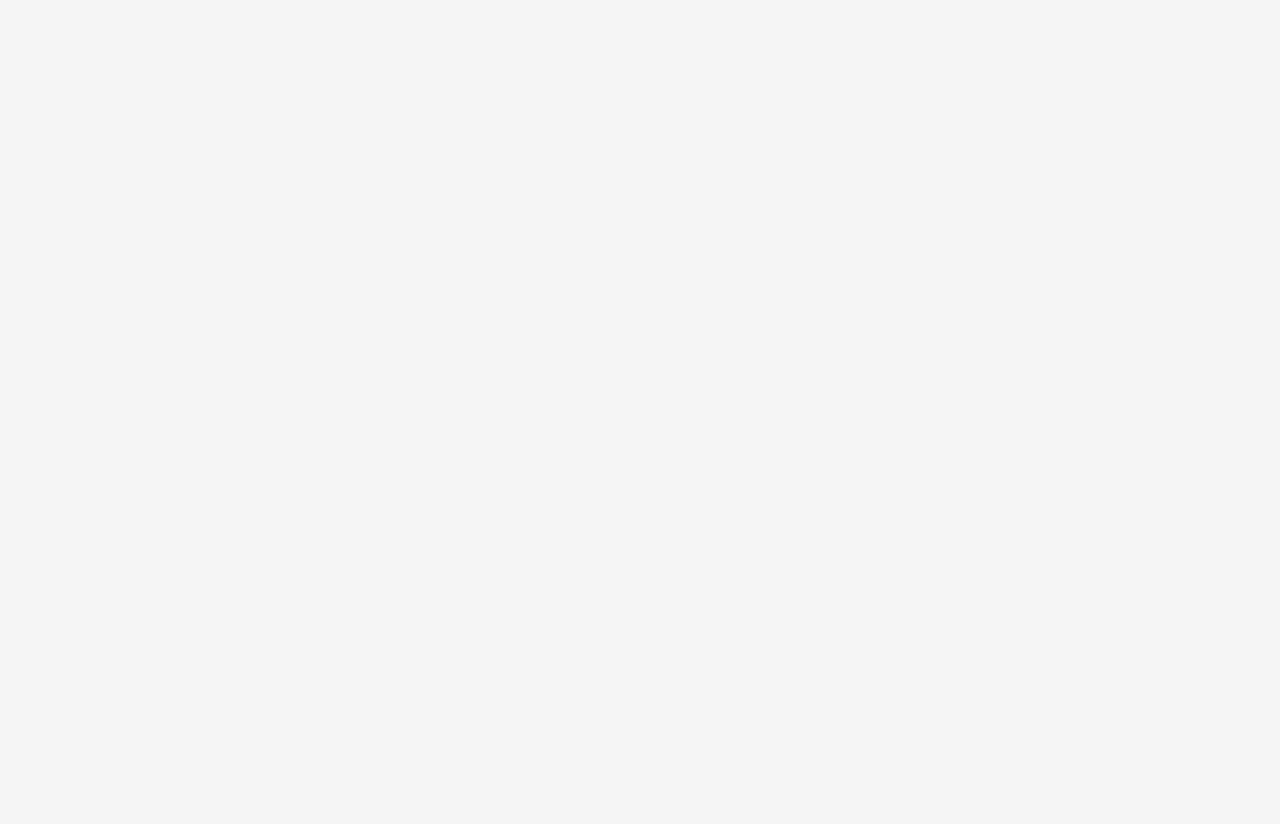
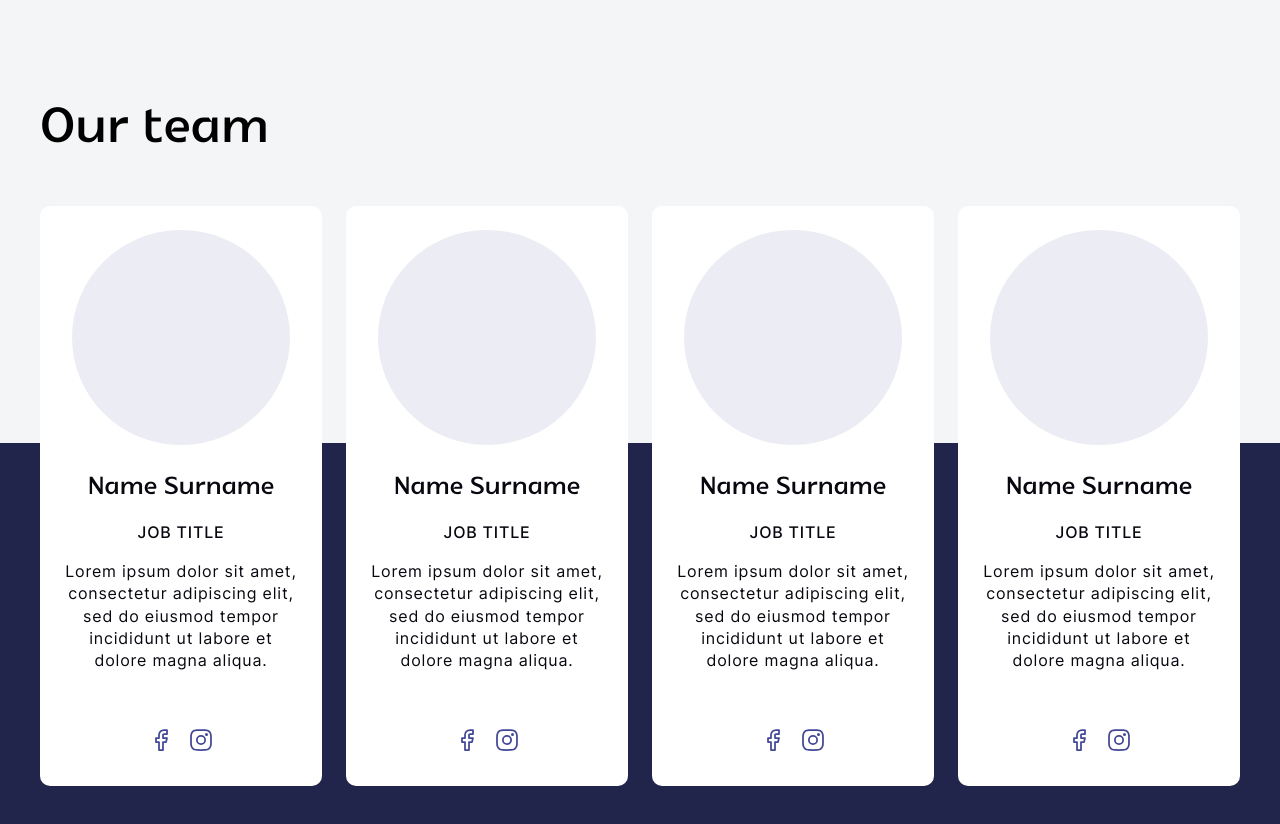
Before and after one commit to Guntyk/euro-dance-confederation-landing, a React (Create React App) app: page / in a window 1280 px wide. Shown: the part 3258-4082 px from the top of the page. Before the commit the page ends 3258 px from the top, so only its background shows below. Built offline with nearby package versions, Linux system fonts and the light colour scheme.

Commit message:
Team Added

```diff
--- a/src/App.jsx
+++ b/src/App.jsx
@@ -2,6 +2,7 @@ import Testimonials from "./components/Testimonials/Testimonials";
 import Header from "./components/Header/Header";
 import Stats from "./components/Stats/Stats";
 import Hero from "./components/Hero/Hero";
+import Team from "./components/Team/Team";
 import Map from "./components/Map/Map";
 
 export default function App() {
@@ -13,6 +14,7 @@ export default function App() {
         <Stats />
         <Testimonials />
         <Map />
+        <Team />
       </main>
     </>
   );
--- /dev/null
+++ b/src/components/Team/Team.css
@@ -0,0 +1,75 @@
+.team {
+  position: relative;
+  padding: 6.25em 0;
+}
+
+.team::before {
+  content: "";
+  position: absolute;
+  bottom: 0;
+  left: 0;
+  width: 100%;
+  height: 50%;
+  background: var(--blue);
+  z-index: -1;
+}
+
+.team-list {
+  margin-top: 3em;
+  display: flex;
+  justify-content: space-between;
+  align-items: center;
+  gap: 1.5em;
+}
+
+.team-mark {
+  display: flex;
+  width: 17.625em;
+  height: 33.25em;
+  padding: 1.5em;
+  flex-direction: column;
+  align-items: center;
+  gap: 1.5em;
+  background: #fff;
+  border-radius: 10px;
+}
+
+.team-mark .photo {
+  width: 13.625em;
+  height: 13.625em;
+  border-radius: 50%;
+  background: var(--light-gray);
+}
+
+.team-mark .info {
+  display: flex;
+  flex-direction: column;
+  align-items: center;
+  text-align: center;
+  gap: 1em;
+  color: var(--black);
+  font-weight: 400;
+}
+
+.team-mark .name {
+  font-family: "Glametrix";
+  font-size: 2.25em;
+  font-weight: 700;
+  line-height: 1;
+}
+
+.team-mark .role {
+  font-size: 1em;
+  font-weight: 500;
+  line-height: 1.4;
+  letter-spacing: 0.05em;
+  text-transform: uppercase;
+}
+
+.team-mark .description {
+  height: 8.5em;
+  font-size: 1em;
+  line-height: 1.4;
+  letter-spacing: 0.05em;
+  overflow: hidden;
+}
--- /dev/null
+++ b/src/components/Team/Team.jsx
@@ -0,0 +1,130 @@
+import "./Team.css";
+
+export default function Team() {
+  return (
+    <section className="team">
+      <div className="container">
+        <h3 className="sec-title">Our team</h3>
+        <ul className="team-list">
+          <li className="team-mark">
+            <div className="photo"></div>
+            <div className="info">
+              <h5 className="name">Name Surname</h5>
+              <span className="role">Job Title</span>
+              <p className="description">
+                Lorem ipsum dolor sit amet, consectetur adipiscing elit, sed do
+                eiusmod tempor incididunt ut labore et dolore magna aliqua.
+              </p>
+            </div>
+            <div className="socials">
+              <a href="#" className="facebook">
+                <Facebook />
+              </a>
+              <a href="#" className="instagram">
+                <Instagram />
+              </a>
+            </div>
+          </li>
+          <li className="team-mark">
+            <div className="photo"></div>
+            <div className="info">
+              <h5 className="name">Name Surname</h5>
+              <span className="role">Job Title</span>
+              <p className="description">
+                Lorem ipsum dolor sit amet, consectetur adipiscing elit, sed do
+                eiusmod tempor incididunt ut labore et dolore magna aliqua.
+              </p>
+            </div>
+            <div className="socials">
+              <a href="#" className="facebook">
+                <Facebook />
+              </a>
+              <a href="#" className="instagram">
+                <Instagram />
+              </a>
+            </div>
+          </li>
+          <li className="team-mark">
+            <div className="photo"></div>
+            <div className="info">
+              <h5 className="name">Name Surname</h5>
+              <span className="role">Job Title</span>
+              <p className="description">
+                Lorem ipsum dolor sit amet, consectetur adipiscing elit, sed do
+                eiusmod tempor incididunt ut labore et dolore magna aliqua.
+              </p>
+            </div>
+            <div className="socials">
+              <a href="#" className="facebook">
+                <Facebook />
+              </a>
+              <a href="#" className="instagram">
+                <Instagram />
+              </a>
+            </div>
+          </li>
+          <li className="team-mark">
+            <div className="photo"></div>
+            <div className="info">
+              <h5 className="name">Name Surname</h5>
+              <span className="role">Job Title</span>
+              <p className="description">
+                Lorem ipsum dolor sit amet, consectetur adipiscing elit, sed do
+                eiusmod tempor incididunt ut labore et dolore magna aliqua.
+              </p>
+            </div>
+            <div className="socials">
+              <a href="#" className="facebook">
+                <Facebook />
+              </a>
+              <a href="#" className="instagram">
+                <Instagram />
+              </a>
+            </div>
+          </li>
+        </ul>
+      </div>
+    </section>
+  );
+}
+
+function Facebook() {
+  return (
+    <svg
+      className="facebook-icon"
+      width="40"
+      height="40"
+      viewBox="0 0 40 40"
+      fill="none"
+      xmlns="http://www.w3.org/2000/svg"
+    >
+      <path
+        d="M26 10H23C21.6739 10 20.4021 10.5268 19.4645 11.4645C18.5268 12.4021 18 13.6739 18 15V18H15V22H18V30H22V22H25L26 18H22V15C22 14.7348 22.1054 14.4804 22.2929 14.2929C22.4804 14.1054 22.7348 14 23 14H26V10Z"
+        stroke="#424895"
+        strokeWidth="1.75"
+        strokeLinecap="round"
+        strokeLinejoin="round"
+      />
+    </svg>
+  );
+}
+
+function Instagram() {
+  return (
+    <svg
+      width="40"
+      height="40"
+      viewBox="0 0 40 40"
+      fill="none"
+      xmlns="http://www.w3.org/2000/svg"
+    >
+      <path
+        d="M24.122 10.06C23.056 10.01 22.717 10 20 10C17.283 10 16.944 10.013 15.878 10.06C14.812 10.11 14.088 10.277 13.45 10.525C12.7824 10.7757 12.1777 11.1692 11.678 11.678C11.1688 12.1773 10.7752 12.7822 10.525 13.45C10.277 14.088 10.11 14.812 10.06 15.878C10.01 16.944 10 17.283 10 20C10 22.717 10.013 23.056 10.06 24.122C10.11 25.187 10.277 25.913 10.525 26.55C10.7759 27.2175 11.1694 27.8222 11.678 28.322C12.1775 28.8309 12.7823 29.2245 13.45 29.475C14.088 29.722 14.813 29.89 15.878 29.94C16.944 29.99 17.283 30 20 30C22.717 30 23.056 29.987 24.122 29.94C25.187 29.89 25.913 29.722 26.55 29.475C27.2173 29.2238 27.822 28.8303 28.322 28.322C28.8311 27.8226 29.2247 27.2178 29.475 26.55C29.722 25.912 29.89 25.187 29.94 24.122C29.99 23.056 30 22.717 30 20C30 17.283 29.987 16.944 29.94 15.878C29.89 14.813 29.722 14.087 29.475 13.45C29.224 12.7826 28.8305 12.1779 28.322 11.678C27.766 11.123 27.21 10.779 26.55 10.525C25.912 10.277 25.187 10.11 24.122 10.06Z"
+        stroke="#424895"
+        strokeWidth="1.75"
+      />
+      <circle cx="20" cy="20" r="4.125" stroke="#424895" strokeWidth="1.75" />
+      <circle cx="25.5" cy="14.5" r="1.5" fill="#424895" />
+    </svg>
+  );
+}
```
